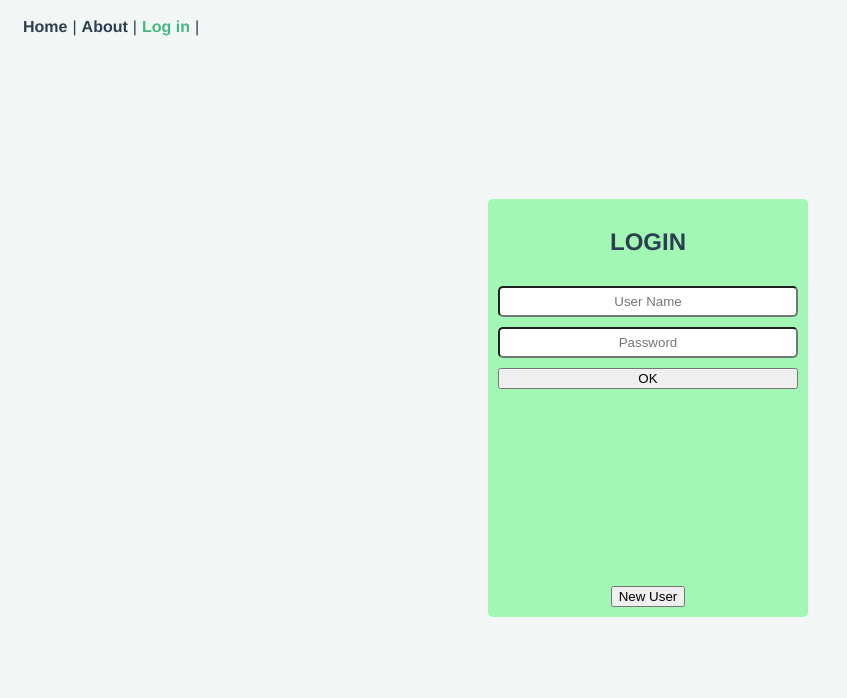
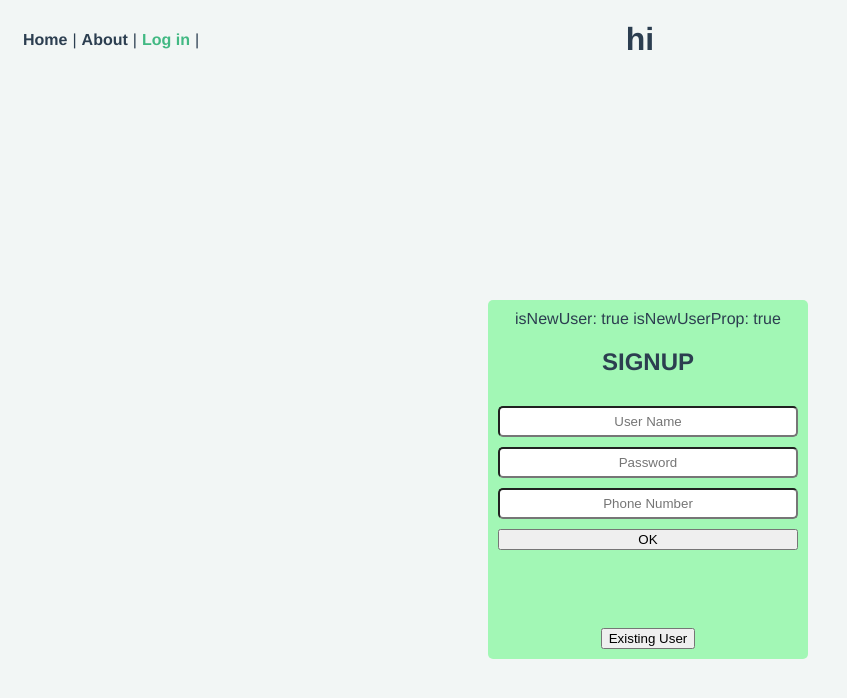
Before and after one commit to vanunu1987/make_apoint, a Vue app in the folder frontend/: page /login in a window 1280 px wide. Shown: the top 698 px of the page, without its empty margins (0-847 px from the left). Built offline with nearby package versions, Linux system fonts and the light colour scheme; a small style sheet from the web is missing; what vue-draggable, vue-resize-directive would draw is missing.

Commit message:
loginSIgnUp component

```diff
--- a/frontend/src/components/CalendarMakeAppoint.vue
+++ b/frontend/src/components/CalendarMakeAppoint.vue
@@ -33,12 +33,10 @@
 
 <script>
 import CalendarService from "../services/CalendarService.js";
-import DialogCalendar from "./DialogCalendar"
 
 
 export default {
   components:{
-DialogCalendar
   },
   data: () => ({
     today: "2019-01-09",
--- a/frontend/src/components/CalendarMakeAppointRegister.vue
+++ b/frontend/src/components/CalendarMakeAppointRegister.vue
@@ -26,6 +26,17 @@ export default {
             name:'',
             phone:''
         }
+    },
+    computed:{
+        user(){
+            return {
+                userName:this.name,
+                phone:this.phone,
+                pass:null,
+                appoints_id:[],
+                business_id:null
+            }
+        }
     }
 }
 </script>
--- a/frontend/src/components/DialogCalendar.vue
+++ /dev/null
@@ -1,69 +0,0 @@
-<template>
-  <v-layout row justify-center>
-    <v-dialog v-model="dialog" persistent max-width="600px">
-      <template v-slot:activator="{ on }">
-        <v-btn color="primary" dark v-on="on">Open Dialog</v-btn>
-      </template>
-      <v-card>
-        <v-card-title>
-          <span class="headline">User Profile</span>
-        </v-card-title>
-        <v-card-text>
-          <v-container grid-list-md>
-            <v-layout wrap>
-              <v-flex xs12 sm6 md4>
-                <v-text-field label="Legal first name*" required></v-text-field>
-              </v-flex>
-              <v-flex xs12 sm6 md4>
-                <v-text-field label="Legal middle name" hint="example of helper text only on focus"></v-text-field>
-              </v-flex>
-              <v-flex xs12 sm6 md4>
-                <v-text-field
-                  label="Legal last name*"
-                  hint="example of persistent helper text"
-                  persistent-hint
-                  required
-                ></v-text-field>
-              </v-flex>
-              <v-flex xs12>
-                <v-text-field label="Email*" required></v-text-field>
-              </v-flex>
-              <v-flex xs12>
-                <v-text-field label="Password*" type="password" required></v-text-field>
-              </v-flex>
-              <v-flex xs12 sm6>
-                <v-select
-                  :items="['0-17', '18-29', '30-54', '54+']"
-                  label="Age*"
-                  required
-                ></v-select>
-              </v-flex>
-              <v-flex xs12 sm6>
-                <v-autocomplete
-                  :items="['Skiing', 'Ice hockey', 'Soccer', 'Basketball', 'Hockey', 'Reading', 'Writing', 'Coding', 'Basejump']"
-                  label="Interests"
-                  multiple
-                ></v-autocomplete>
-              </v-flex>
-            </v-layout>
-          </v-container>
-          <small>*indicates required field</small>
-        </v-card-text>
-        <v-card-actions>
-          <v-spacer></v-spacer>
-          <v-btn color="blue darken-1" flat @click="dialog = false">Close</v-btn>
-          <v-btn color="blue darken-1" flat @click="dialog = false">Save</v-btn>
-        </v-card-actions>
-      </v-card>
-    </v-dialog>
-  </v-layout>
-</template>
-
-
-<script>
-  export default {
-    data: () => ({
-      dialog: false
-    })
-  }
-</script>
--- /dev/null
+++ b/frontend/src/components/UserLoginSignup.vue
@@ -0,0 +1,110 @@
+<template>
+  <div class="login">
+    <div class="sign-background"></div>
+    <section class="form-container">
+       isNewUser: {{isNewUser}}
+    isNewUserProp: {{isNewUserProp}}
+    <form v-if="!isNewUser" @submit.prevent="login">
+      <h1>LOGIN</h1>
+      <input type="text" placeholder="User Name" v-model="userCredentials.userName">
+      <input type="password" placeholder="Password" v-model="userCredentials.password">
+      <button type="submit">OK</button>
+    </form>
+    <form v-if="isNewUser" @submit.prevent="signup">
+      <h1>SIGNUP</h1>
+      <input type="text" placeholder="User Name" v-model="newUserCredentials.userName">
+      <input type="password" placeholder="Password" v-model="newUserCredentials.password">
+      <input type="tel" placeholder="Phone Number" v-model="newUserCredentials.phone">
+      <button type="submit">OK</button>
+    </form>
+    <button @click="isNewUser = !isNewUser">{{(!isNewUser)  ? 'New User' : 'Existing User'}}</button>
+    </section>
+  </div>
+</template>
+
+<script>
+export default {
+  name: "loginSignup",
+  props:['isNewUserProp'],
+  components: {},
+  data() {
+    return {
+        isNewUser:null,
+      userCredentials: {
+        userName: null,
+        password: null
+      },
+      newUserCredentials: {
+        userName: null,
+        password: null,
+        phone:null
+      },
+    };
+  },
+
+  methods: {
+    login() {
+      console.log(this.userCredentials);
+      var credentials = { ...this.userCredentials };
+      this.$store.dispatch({ type: "loginUser", credentials });
+       this.userCredentials.userName = null;
+      this.userCredentials.password = null;
+    },
+    signup() {
+      console.log(this.newUserCredentials);
+      var credentials = { ...this.newUserCredentials };
+      this.$store.dispatch({ type: "signUpUser", credentials });
+       this.newUserCredentials.userName = null;
+      this.newUserCredentials.password = null;
+      this.newUserCredentials.phone = null;
+    },
+  },
+  created() {
+      this.isNewUser = this.isNewUserProp
+  }
+};
+</script>
+
+<style lang="scss" scoped>
+h1 {
+  margin-bottom: 30px;
+}
+
+.login {
+  display: flex;
+  flex-direction: column;
+  align-items: center;
+  justify-content: center;
+  height: 100vh;
+  width: 100vw;
+  position: fixed;
+   z-index: -1;
+}
+.sign-background{
+  position: absolute;
+  height: 100%;
+  width: 100%;
+  opacity: 0.3;
+   z-index: -10;
+}
+
+.form-container{
+  background-color: #a2f7b5;
+  padding: 10px;
+  border-radius: 5px;
+}
+form {
+  // border: 1px solid black;
+  height: 300px;
+  width: 300px;
+  display: flex;
+  flex-direction: column;
+  input {
+    height: 25px;
+    background-color: white;
+    margin-bottom: 10px;
+    border-radius: 5px;
+    text-align: center;
+  }
+}
+</style>
--- a/frontend/src/views/Login.vue
+++ b/frontend/src/views/Login.vue
@@ -1,104 +1,15 @@
 <template>
   <div class="login">
-    <div class="sign-background"></div>
-    <section class="form-container">
-    <h1>LOGIN</h1>
-    <form v-if="!newUser" @submit.prevent="login">
-      <input type="text" placeholder="User Name" v-model="userCredentials.userName">
-      <input type="password" placeholder="Password" v-model="userCredentials.password">
-      <button type="submit">OK</button>
-    </form>
-    <form v-if="newUser" @submit.prevent="signup">
-      <input type="text" placeholder="User Name" v-model="newUserCredentials.userName">
-      <input type="password" placeholder="Password" v-model="newUserCredentials.password">
-      <input type="tel" placeholder="Phone Number" v-model="newUserCredentials.phone">
-      <button type="submit">OK</button>
-    </form>
-    <button @click="newUser = !newUser">{{(!newUser)  ? 'New User' : 'Existing User'}}</button>
-    </section>
+    <h1>hi</h1>
+    <user-login-signup :isNewUserProp="true"></user-login-signup>
   </div>
 </template>
 
 <script>
+import UserLoginSignup from "@/components/UserLoginSignup.vue";
 export default {
-  name: "login",
-  components: {},
-  data() {
-    return {
-      userCredentials: {
-        userName: null,
-        password: null
-      },
-      newUserCredentials: {
-        userName: null,
-        password: null,
-        phone:null
-      },
-      newUser: false
-    };
-  },
-  computed: {},
-  methods: {
-    login() {
-      console.log(this.userCredentials);
-      var credentials = { ...this.userCredentials };
-      this.$store.dispatch({ type: "loginUser", credentials });
-       this.userCredentials.userName = null;
-      this.userCredentials.password = null;
-    },
-    signup() {
-      console.log(this.newUserCredentials);
-      var credentials = { ...this.newUserCredentials };
-      this.$store.dispatch({ type: "signUpUser", credentials });
-       this.newUserCredentials.userName = null;
-      this.newUserCredentials.password = null;
-      this.newUserCredentials.phone = null;
-    },
-  },
-  created() {}
-};
-</script>
-
-<style lang="scss" scoped>
-h1 {
-  margin-bottom: 30px;
-}
-
-.login {
-  display: flex;
-  flex-direction: column;
-  align-items: center;
-  justify-content: center;
-  height: 100vh;
-  width: 100vw;
-  position: fixed;
-   z-index: -1;
-}
-.sign-background{
-  position: absolute;
-  height: 100%;
-  width: 100%;
-  opacity: 0.3;
-   z-index: -10;
-}
-
-.form-container{
-  background-color: #a2f7b5;
-  padding: 10px;
-  border-radius: 5px;
-}
-form {
-  // border: 1px solid black;
-  height: 300px;
-  width: 300px;
-  display: flex;
-  flex-direction: column;
-  input {
-    height: 25px;
-    background-color: white;
-    margin-bottom: 10px;
-    border-radius: 5px;
-    text-align: center;
+  components: {
+    UserLoginSignup
   }
 }
-</style>
+</script>
```
